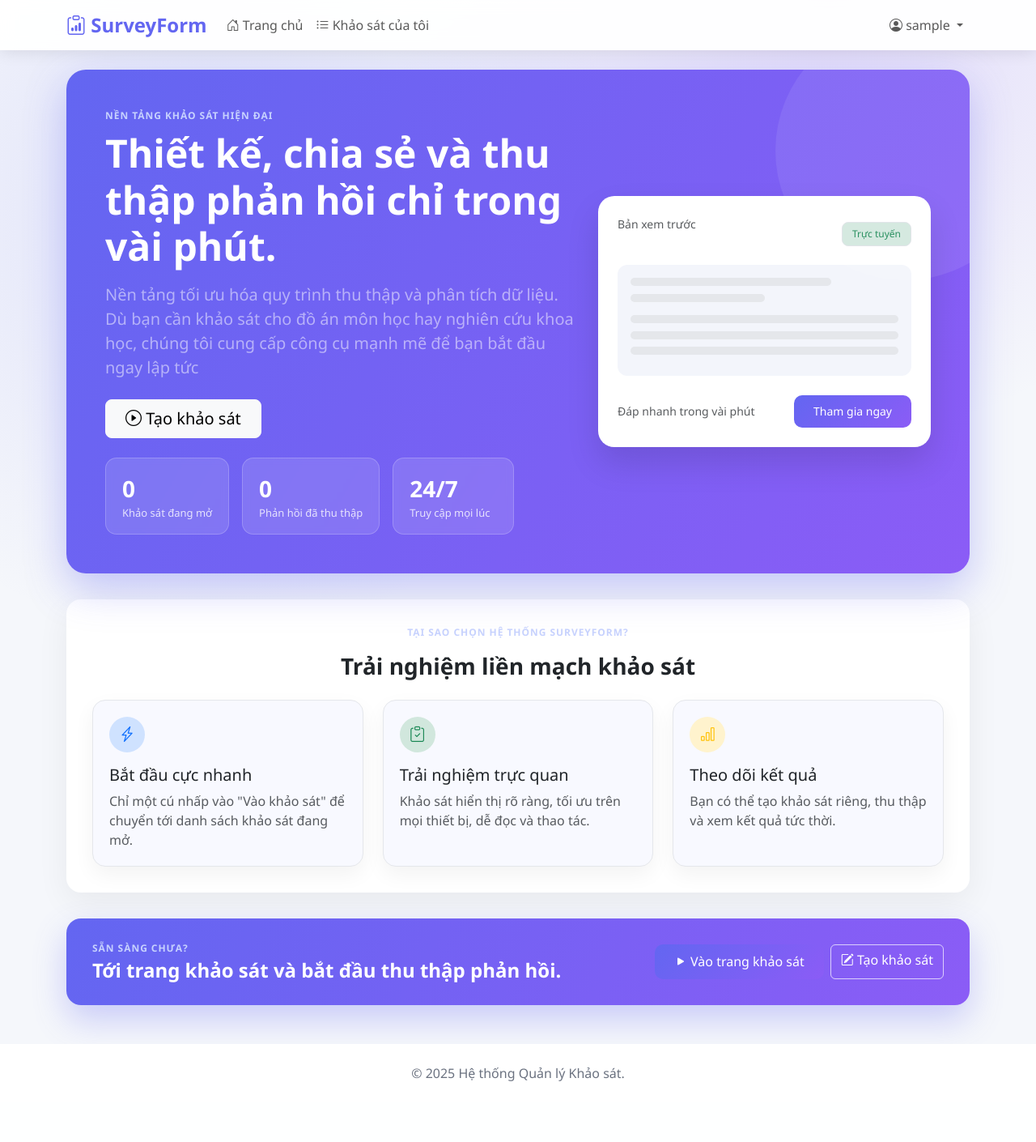
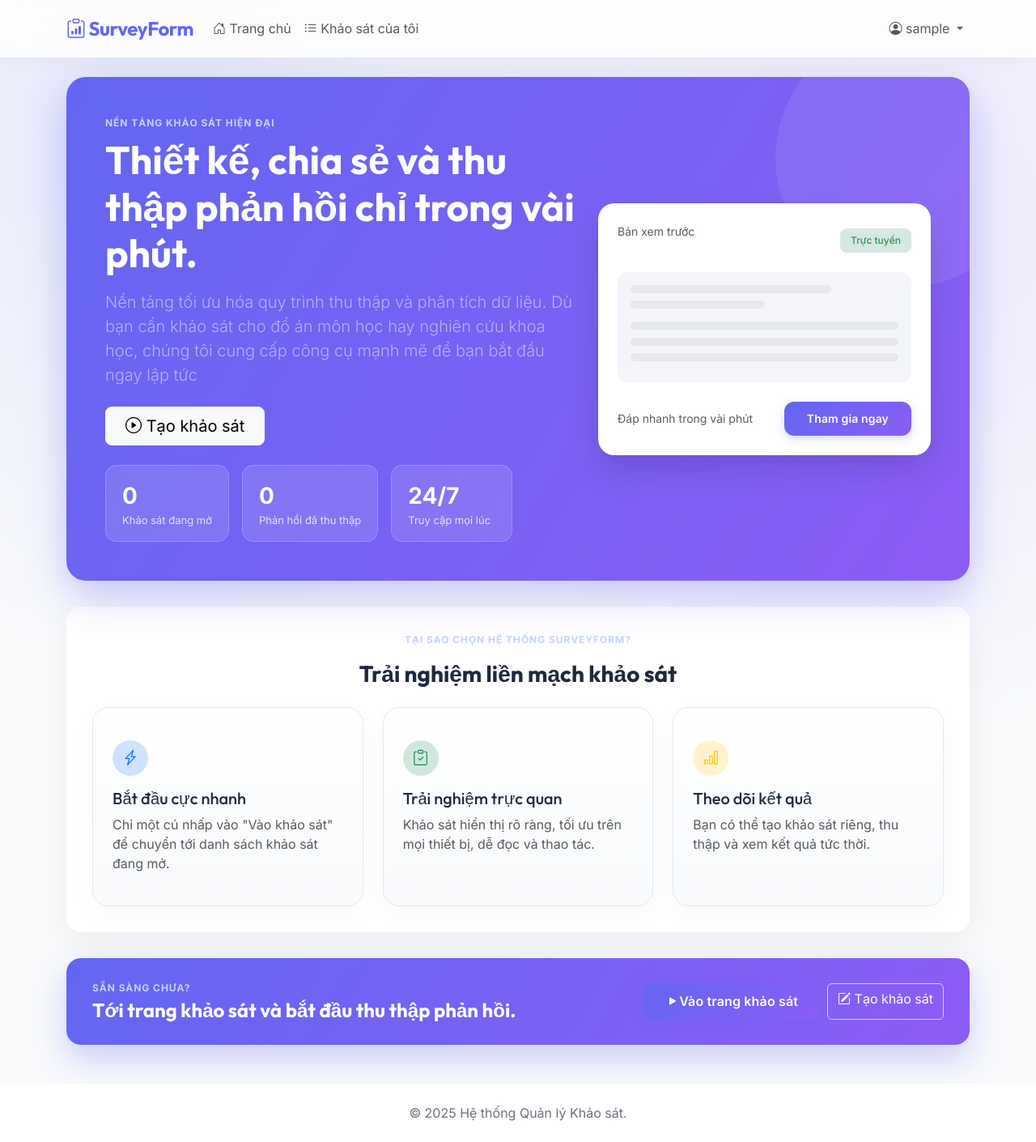
Before and after one commit to xuanloc11/Survey, a Django app: page / in a window 1280 px wide. Shown: the whole page at 81% size. Before the commit the page ends 1335 px from the top, so only its background shows below. Run offline with Django 5.2, Linux system fonts and the light colour scheme; the visitor is signed in with stand-in values (Sample User, id 1); data that the repository does not hold is empty.

Commit message:
Optimize UI/UX with premium Light/Glass theme

```diff
--- a/static/css/main.css
+++ b/static/css/main.css
@@ -1,57 +1,78 @@
 /* Global layout & components (from base.html) */
 :root {
     --primary-color: #6366f1;
+    --primary-dark: #4f46e5;
     --secondary-color: #8b5cf6;
     --success-color: #10b981;
     --danger-color: #ef4444;
     --warning-color: #f59e0b;
     --info-color: #3b82f6;
+    --bg-light: #f8fafc;
+    --glass-bg: rgba(255, 255, 255, 0.85);
+    --glass-border: rgba(255, 255, 255, 0.6);
+    --shadow-soft: 0 12px 40px rgba(20, 20, 40, 0.04);
 }
 
 body {
-    font-family: 'Segoe UI', Tahoma, Geneva, Verdana, sans-serif;
-    background: #666666;
+    font-family: 'Inter', system-ui, -apple-system, sans-serif;
+    background: radial-gradient(circle at 10% 20%, rgba(99, 102, 241, 0.05), transparent 30%),
+                radial-gradient(circle at 90% 60%, rgba(139, 92, 246, 0.06), transparent 30%),
+                var(--bg-light);
+    color: #1e293b;
     min-height: 100vh;
 }
 
+h1, h2, h3, h4, h5, h6, .navbar-brand {
+    font-family: 'Outfit', sans-serif;
+}
+
 .navbar {
-    background: rgba(255, 255, 255, 0.95) !important;
-    backdrop-filter: blur(10px);
-    box-shadow: 0 2px 20px rgba(0, 0, 0, 0.1);
-    position: relative;
+    background: var(--glass-bg) !important;
+    backdrop-filter: blur(12px);
+    -webkit-backdrop-filter: blur(12px);
+    border-bottom: 1px solid var(--glass-border);
+    box-shadow: 0 4px 30px rgba(0, 0, 0, 0.03);
+    position: sticky;
+    top: 0;
     z-index: 1050;
+    padding: 0.75rem 0;
 }
 
 .dropdown-menu {
     z-index: 1100;
+    border-radius: 12px;
+    border: 1px solid rgba(0,0,0,0.05);
+    box-shadow: 0 10px 25px rgba(0,0,0,0.05);
 }
-
 
 .navbar-brand {
     font-weight: 700;
     color: var(--primary-color) !important;
     font-size: 1.5rem;
+    letter-spacing: -0.02em;
 }
 
 .main-container {
     background: white;
-    border-radius: 20px;
-    box-shadow: 0 10px 40px rgba(0, 0, 0, 0.1);
+    border-radius: 24px;
+    box-shadow: var(--shadow-soft);
     margin: 2rem auto;
-    padding: 2rem;
+    padding: 2.5rem;
     min-height: calc(100vh - 200px);
+    border: 1px solid rgba(255,255,255,0.8);
 }
 
 /* ===== Landing page styling ===== */
 .landing-body {
-    background: radial-gradient(circle at 20% 20%, rgba(99,102,241,0.15), transparent 35%),
-                radial-gradient(circle at 80% 0%, rgba(139,92,246,0.18), transparent 32%),
-                #f5f7fb;
+    background: radial-gradient(circle at 15% 10%, rgba(99, 102, 241, 0.12), transparent 40%),
+                radial-gradient(circle at 85% 20%, rgba(139, 92, 246, 0.12), transparent 40%),
+                #f8fafc;
 }
 
 .landing-body .main-container {
     background: transparent;
     box-shadow: none;
+    border: none;
     padding: 0;
     margin: 1.5rem auto;
 }
@@ -145,17 +166,18 @@ body {
 }
 
 .feature-card {
-    background: #f8f9ff;
-    border: 1px solid #e5e7eb;
-    border-radius: 16px;
-    padding: 1.25rem;
-    box-shadow: 0 10px 26px rgba(0, 0, 0, 0.05);
-    transition: transform 0.2s ease, box-shadow 0.2s ease;
+    background: linear-gradient(180deg, #ffffff 0%, #f8fafc 100%);
+    border: 1px solid #e2e8f0;
+    border-radius: 20px;
+    padding: 2.5rem 1.5rem;
+    box-shadow: 0 10px 30px rgba(15, 23, 42, 0.03);
+    transition: all 0.4s cubic-bezier(0.4, 0, 0.2, 1);
 }
 
 .feature-card:hover {
-    transform: translateY(-4px);
-    box-shadow: 0 16px 32px rgba(99, 102, 241, 0.15);
+    transform: translateY(-6px);
+    box-shadow: 0 20px 40px rgba(99, 102, 241, 0.12);
+    border-color: #c7d2fe;
 }
 
 .icon-circle {
@@ -243,15 +267,17 @@ body {
 .btn-primary {
     background: linear-gradient(135deg, var(--primary-color), var(--secondary-color));
     border: none;
-    border-radius: 10px;
-    padding: 0.6rem 1.5rem;
-    font-weight: 500;
-    transition: all 0.3s ease;
+    border-radius: 12px;
+    padding: 0.65rem 1.75rem;
+    font-weight: 600;
+    letter-spacing: 0.01em;
+    transition: all 0.3s cubic-bezier(0.4, 0, 0.2, 1);
+    box-shadow: 0 4px 12px rgba(99, 102, 241, 0.25);
 }
 
 .btn-primary:hover {
-    transform: translateY(-2px);
-    box-shadow: 0 5px 15px rgba(99, 102, 241, 0.4);
+    transform: translateY(-3px);
+    box-shadow: 0 8px 20px rgba(99, 102, 241, 0.4);
 }
 
 .btn-success {
--- a/templates/base.html
+++ b/templates/base.html
@@ -10,6 +10,10 @@
     <link href="https://cdn.jsdelivr.net/npm/bootstrap@5.3.0/dist/css/bootstrap.min.css" rel="stylesheet">
     <!-- Bootstrap Icons -->
     <link rel="stylesheet" href="https://cdn.jsdelivr.net/npm/bootstrap-icons@1.11.0/font/bootstrap-icons.css">
+    <!-- Google Fonts -->
+    <link rel="preconnect" href="https://fonts.googleapis.com">
+    <link rel="preconnect" href="https://fonts.gstatic.com" crossorigin>
+    <link href="https://fonts.googleapis.com/css2?family=Inter:wght@300;400;500;600;700&family=Outfit:wght@400;500;600;700;800&display=swap" rel="stylesheet">
     <!-- Custom CSS -->
     <link rel="stylesheet" href="{% static 'css/main.css' %}">
     {% block extra_css %}{% endblock %}
--- a/templates/surveys/dashboard/dashboard.html
+++ b/templates/surveys/dashboard/dashboard.html
@@ -1,6 +1,6 @@
 {% extends 'base.html' %}
 
-{% block title %}Dashboard - Survey Manager{% endblock %}
+{% block title %}Dashboard - SurveyForm{% endblock %}
 
 {% block content %}
 <div class="dashboard-hero">
--- a/templates/surveys/pages/home.html
+++ b/templates/surveys/pages/home.html
@@ -96,7 +96,7 @@
         </div>
         <div class="d-flex gap-2">
             <a href="{% url 'surveys:login' %}" class="btn btn-primary">
-                <i class="bi bi-play-fill"></i> Vào trang khảo sát
+                <i class="bi bi-play-fill"></i>Vào trang khảo sát
             </a>
             {% if user.is_authenticated %}
             <a href="{% url 'surveys:survey_create' %}" class="btn btn-outline-light">
```
Also changed, not shown: other parts of static/css/main.css (+32 -25 lines).
